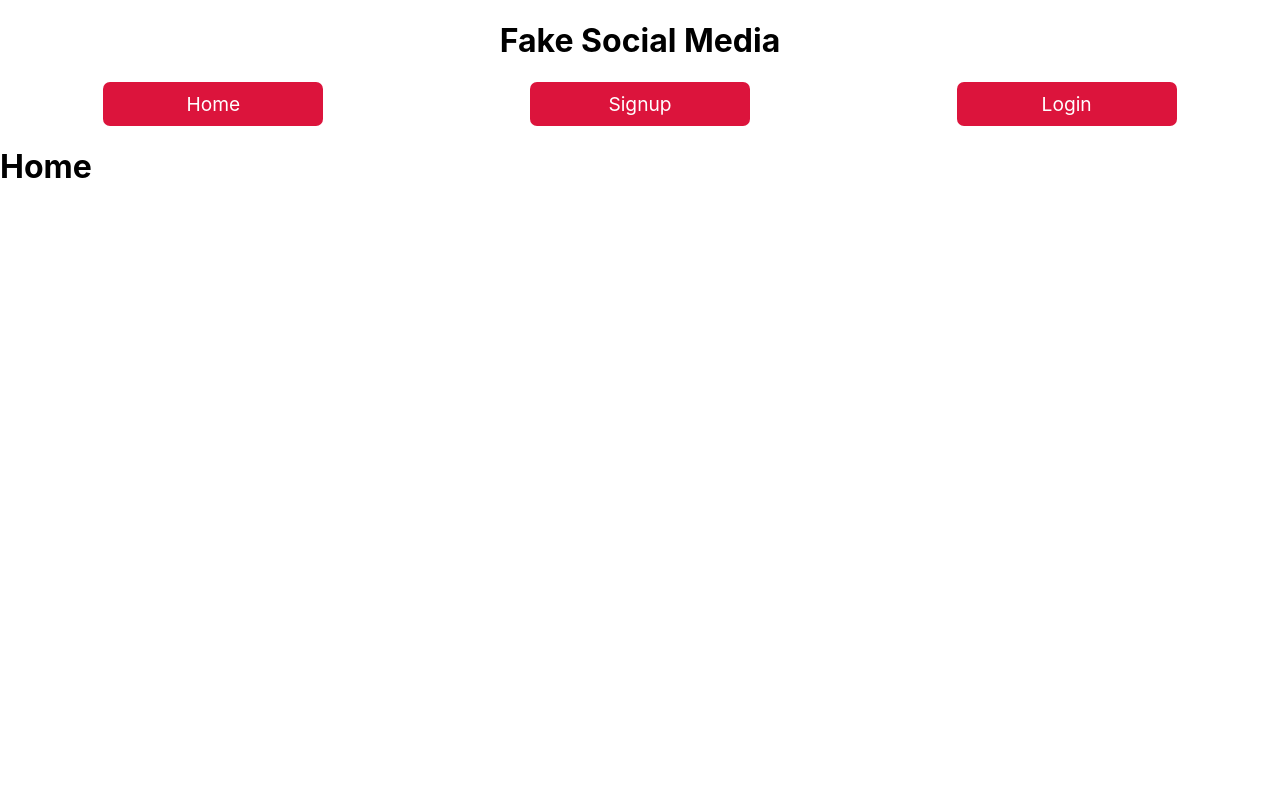
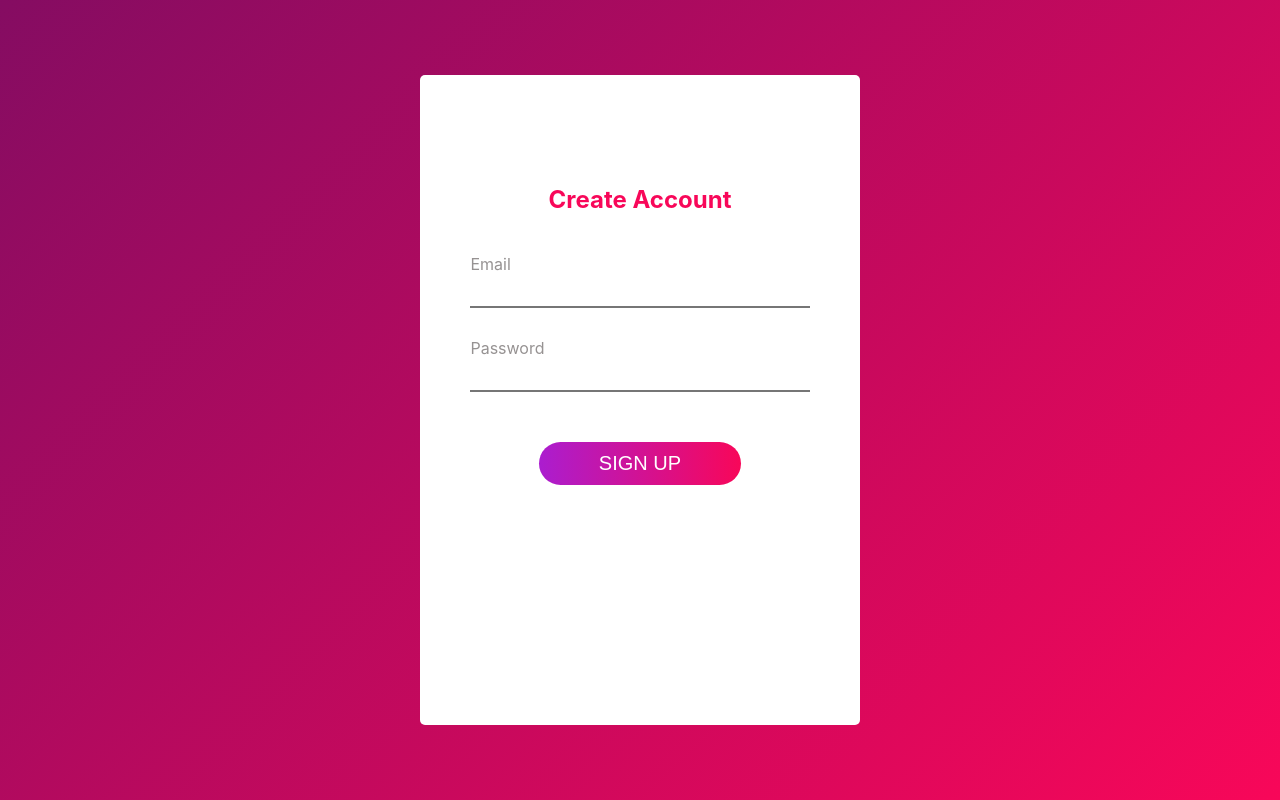
Before and after one commit to AbdulSaid/socialfrontend, a React (Create React App) app: page / in a window 1280 px wide. Built offline with nearby package versions, Linux system fonts and the light colour scheme.

Commit message:
Change Sign up form

```diff
--- a/src/App.css
+++ b/src/App.css
@@ -1,28 +1,84 @@
-header {
-  text-align: center;
+* {
+  margin: 0;
+  padding: 0;
 }
 
-header nav {
+.container {
+  background: linear-gradient(135deg, #850c62, #f80759);
+  width: 100%;
+  min-height: 100vh;
   display: flex;
-  justify-content: space-around;
+  justify-content: center;
+  align-items: center;
 }
 
-header nav a {
-  color: black;
-  text-decoration: none;
+.app-wrapper {
+  background-color: #fff;
+  min-width: 350px;
+  min-height: 650px;
+  padding: 30px;
+  box-sizing: border-box;
+  border-radius: 5px;
 }
 
-header nav div {
-  font-size: larger;
-  background-color: crimson;
-  color: white;
-  width: 200px;
-  border-radius: 7px;
-  transition: background-color 0.2s, color 0.2s;
-  padding: 10px;
+.title {
+  color: #f80759;
+  text-align: center;
+  margin: 80px 0px 40px 0px;
 }
 
-header nav div:hover {
-  background-color: burlywood;
-  color: crimson;
+.email,
+.password {
+  margin: 20px;
+  color: #969292;
+  font-size: 16px;
 }
+
+.password {
+  margin-bottom: 40px;
+}
+
+.input {
+  height: 32px;
+  font-size: 20px;
+  outline: none;
+  width: 100%;
+  border-top-style: none;
+  border-left-style: none;
+  border-right-style: none;
+  border-bottom-style: 2px solid black;
+  margin-bottom: 10px;
+}
+
+.error {
+  color: red;
+}
+
+.submit {
+  display: flex;
+  text-transform: uppercase;
+  font-size: 20px;
+  border-radius: 25px;
+  color: white;
+  padding: 10px 60px;
+  background: linear-gradient(to right, #ab1dcf, #f80759);
+  box-shadow: rgba(0, 0, 0, 0.3) 0px 19px 38px,
+    rgba(0, 0, 0, 0, 22) 0px 15px 12px;
+  margin: auto;
+  outline: none;
+  border: none;
+  cursor: pointer;
+  transition: all 0.1s;
+}
+
+button:active {
+  transform: translateY(2px);
+}
+
+.form-success {
+  display: flex;
+  justify-content: center;
+  margin-top: 250px;
+  min-width: 370px;
+  color: #f80759;
+}
--- a/src/App.js
+++ b/src/App.js
@@ -1,22 +1,12 @@
 import "./App.css";
 import { Routes, Route } from "react-router-dom";
-import Navigation from "./Components/Navigation";
-import Home from "./Pages/Home";
-import Dashboard from "./Pages/Dashboard";
-import Login from "./Pages/Login";
-import Signup from "./Pages/Signup";
+import Form from "./Components/Form";
 
 function App() {
   return (
-    <>
-      <Navigation />
-      <Routes>
-        <Route exact path="/" element={<Home />} />
-        <Route path="/login" element={<Login />} />
-        <Route path="/signup" element={<Signup />} />
-        <Route path="/dashboard" element={<Dashboard />} />
-      </Routes>
-    </>
+    <div>
+      <Form />
+    </div>
   );
 }
 
--- a/src/AppState.jsx
+++ /dev/null
@@ -1,35 +0,0 @@
-import React, { useContext, useReducer } from "react";
-
-// Initial State
-const initialState = {
-  url: "http://speersocialbackend.herokuapp.com",
-};
-
-// Reducer (all state change going to happen herre)
-// action = {type: "" , payload: ""}
-const reducer = (state, action) => {
-  switch (action.type) {
-    default:
-      return state;
-  }
-};
-
-// App Context
-const AppContext = React.createContext(null);
-
-// App state component
-export const AppState = (props) => {
-  const [state, dispatch] = useReducer(reducer, initialState);
-
-  return (
-    <AppContext.Provider value={{ state, dispatch }}>
-      {props.children}
-    </AppContext.Provider>
-  );
-};
-
-// useAppState hook
-
-export const useAppState = () => {
-  return React.useContext(AppContext);
-};
--- /dev/null
+++ b/src/Components/Form.js
@@ -0,0 +1,12 @@
+import React from "react";
+import SignupForm from "./SignupForm";
+
+function Form() {
+  return (
+    <div>
+      <SignupForm />
+    </div>
+  );
+}
+
+export default Form;
--- a/src/Components/Navigation.jsx
+++ /dev/null
@@ -1,23 +0,0 @@
-import React from "react";
-import { Link } from "react-router-dom";
-
-function Navigation() {
-  return (
-    <header>
-      <h1>Fake Social Media</h1>
-      <nav>
-        <Link to="/">
-          <div>Home</div>
-        </Link>
-        <Link to="/signup">
-          <div>Signup</div>
-        </Link>
-        <Link to="/login">
-          <div>Login</div>
-        </Link>
-      </nav>
-    </header>
-  );
-}
-
-export default Navigation;
--- /dev/null
+++ b/src/Components/SignupForm.js
@@ -0,0 +1,40 @@
+import { password } from "pg/lib/defaults";
+import React, { useState } from "react";
+
+function SignupForm() {
+  const [values, setVales] = useState({
+    email: "",
+    password: "",
+  });
+
+  const handleFormSubmit = (e) => {
+    e.preventDefault();
+  };
+
+  return (
+    <div className="container">
+      <div className="app-wrapper">
+        <div>
+          <h2 className="title">Create Account</h2>
+        </div>
+        <form className="form-wrapper">
+          <div className="email">
+            <label className="label">Email</label>
+            <input className="input" type="text" name="email" />
+          </div>
+          <div className="password">
+            <label className="label">Password</label>
+            <input className="input" type="passsword" name="password" />
+          </div>
+          <div>
+            <button className="submit" onClick={handleFormSubmit}>
+              Sign Up
+            </button>
+          </div>
+        </form>
+      </div>
+    </div>
+  );
+}
+
+export default SignupForm;
--- a/src/Pages/Dashboard.jsx
+++ /dev/null
@@ -1,11 +0,0 @@
-import React from "react";
-
-function Dashboard() {
-  return (
-    <div>
-      <h1>Dashboard</h1>
-    </div>
-  );
-}
-
-export default Dashboard;
--- a/src/Pages/Home.jsx
+++ /dev/null
@@ -1,11 +0,0 @@
-import React from "react";
-
-function Home(props) {
-  return (
-    <div>
-      <h1>Home</h1>
-    </div>
-  );
-}
-
-export default Home;
--- a/src/Pages/Login.jsx
+++ /dev/null
@@ -1,11 +0,0 @@
-import React from "react";
-
-function Login() {
-  return (
-    <div>
-      <h1>Login Page</h1>
-    </div>
-  );
-}
-
-export default Login;
--- a/src/Pages/Signup.jsx
+++ /dev/null
@@ -1,11 +0,0 @@
-import React from "react";
-
-function Signup() {
-  return (
-    <div>
-      <h1>Sign Up</h1>
-    </div>
-  );
-}
-
-export default Signup;
--- a/src/index.js
+++ b/src/index.js
@@ -4,15 +4,12 @@ import "./index.css";
 import App from "./App";
 import reportWebVitals from "./reportWebVitals";
 import { BrowserRouter as Router } from "react-router-dom";
-import { AppState } from "./AppState";
 
 ReactDOM.render(
   <React.StrictMode>
-    <AppState>
-      <Router>
-        <App />
-      </Router>
-    </AppState>
+    <Router>
+      <App />
+    </Router>
   </React.StrictMode>,
   document.getElementById("root")
 );
```
